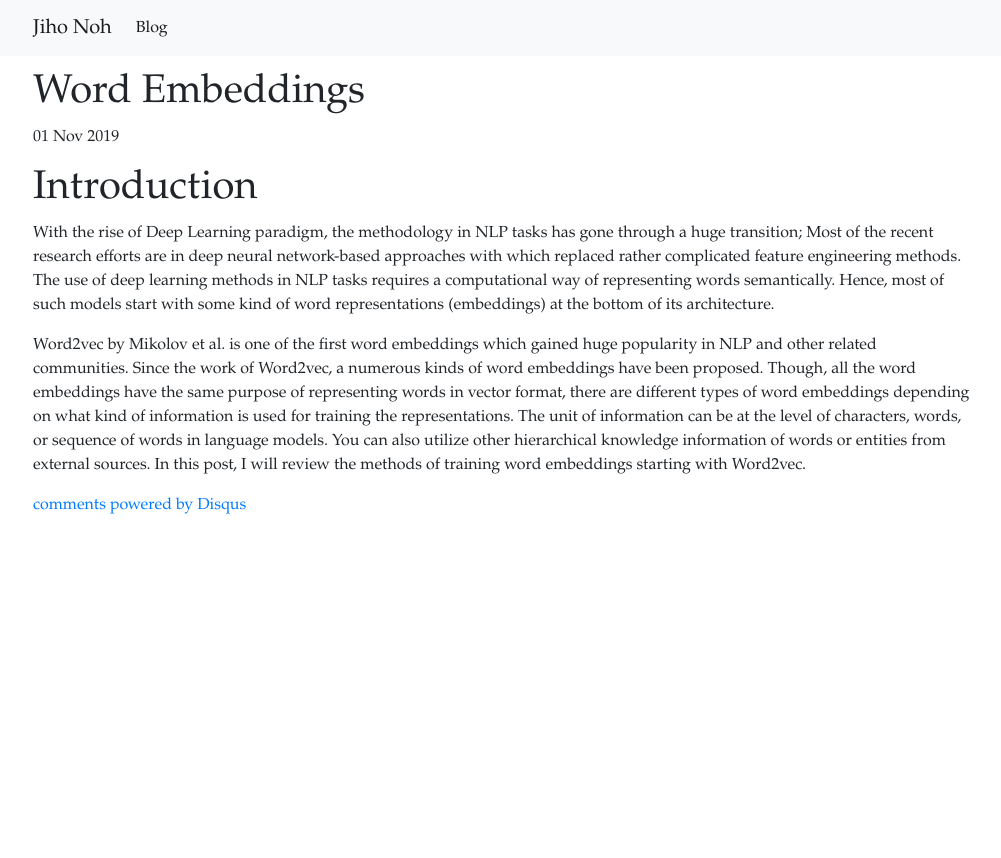
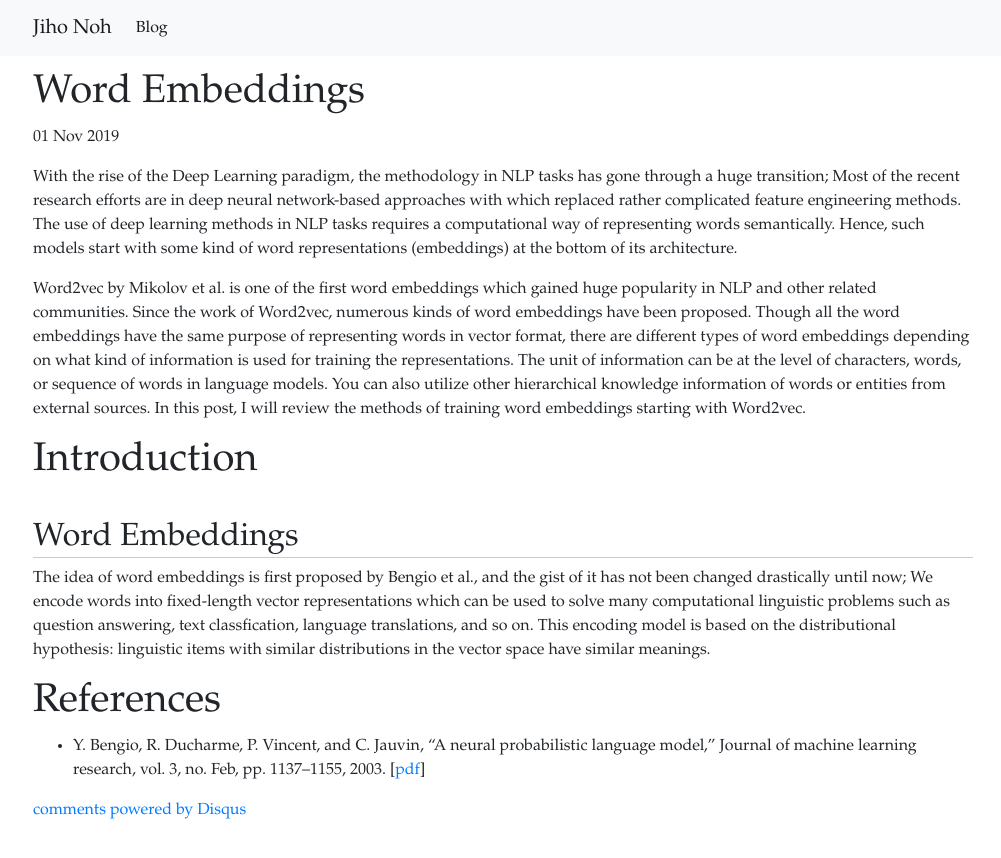
Before and after one commit to romanegloo/romanegloo.github.io, a Jekyll site: the page built from _posts/2019-11-01-word-embeddings.md, in a window 1280 px wide. Shown: the top 858 px of the page, without its empty margins (137-1138 px from the left). Built offline with Jekyll 4.4.1, drawn with Linux system fonts in a browser that asks for light colours; comment, search, counter and statistics services are not loaded.

Commit message:
bookmark

```diff
--- a/_posts/2019-11-01-word-embeddings.md
+++ b/_posts/2019-11-01-word-embeddings.md
@@ -4,19 +4,17 @@ title: "Word Embeddings"
 date: 2019-11-01
 ---
 
-# Introduction
-
-With the rise of Deep Learning paradigm, the methodology in NLP tasks has gone
+With the rise of the Deep Learning paradigm, the methodology in NLP tasks has gone
 through a huge transition; Most of the recent research efforts are in deep
 neural network-based approaches with which replaced rather complicated feature
 engineering methods. The use of deep learning methods in NLP tasks requires a
-computational way of representing words semantically. Hence, most of such
-models start with some kind of word representations (embeddings) at the bottom
-of its architecture.
+computational way of representing words semantically. Hence, such models start
+with some kind of word representations (embeddings) at the bottom of its
+architecture.
 
 Word2vec by Mikolov et al. is one of the first word embeddings which gained
 huge popularity in NLP and other related communities. Since the work of
-Word2vec, a numerous kinds of word embeddings have been proposed. Though, all
+Word2vec, numerous kinds of word embeddings have been proposed. Though all
 the word embeddings have the same purpose of representing words in vector
 format, there are different types of word embeddings depending on what kind of
 information is used for training the representations. The unit of information
@@ -24,3 +22,23 @@ can be at the level of characters, words, or sequence of words in language
 models. You can also utilize other hierarchical knowledge information of words
 or entities from external sources.  In this post, I will review the methods of
 training word embeddings starting with Word2vec.
+
+# Introduction
+
+## Word Embeddings
+
+The idea of word embeddings is first proposed by Bengio et al., and the gist of
+it has not been changed drastically until now; We encode words into
+fixed-length vector representations which can be used to solve many
+computational linguistic problems such as question answering, text
+classfication, language translations, and so on. This encoding model is based
+on the distributional hypothesis: linguistic items with similar distributions
+in the vector space have similar meanings.
+
+
+# References
+
+* Y. Bengio, R. Ducharme, P. Vincent, and C. Jauvin, "A neural probabilistic
+  language model," Journal of machine learning research, vol. 3, no. Feb, pp.
+  1137–1155, 2003.
+  \[[pdf](http://www.jmlr.org/papers/volume3/bengio03a/bengio03a.pdf)\]
--- a/css/main.css
+++ b/css/main.css
@@ -4,3 +4,4 @@
 body { font-family: Palatino, "Palatino Linotype", Georgia, serif; }
 h1 { margin-top: 10pt; }
 h2 { margin-top: 25pt; border-bottom: 1px solid #CCC; }
+.img-link-button img { width: 60px; height: 60px; }
```
